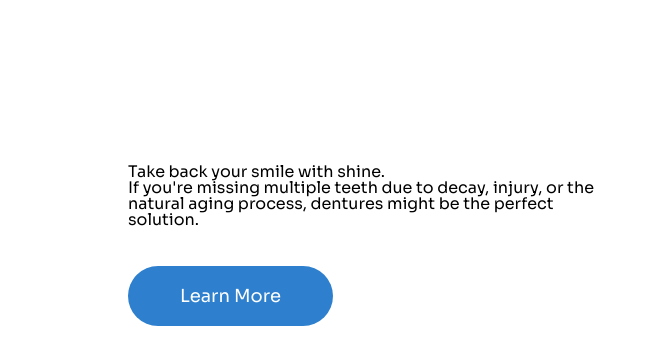
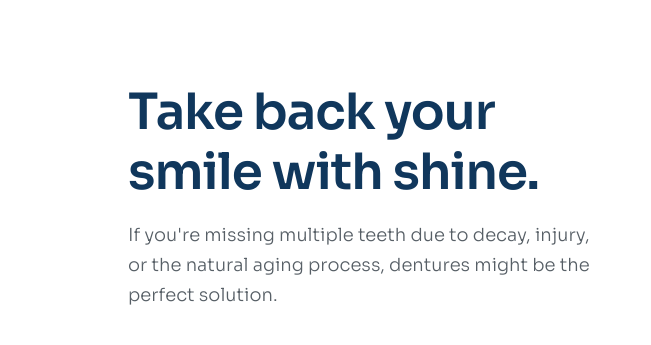
Before and after one commit to POHTranQuocThai/Figma3, a plain HTML site: page index.html in a window 1280 px wide. Shown: the part 2794-3139 px from the top of the page, 629-1280 px from the left. Drawn offline with Linux system fonts and the light colour scheme.

Commit message:
Edit phan about

```diff
--- a/index.html
+++ b/index.html
@@ -186,8 +186,8 @@
                     </div>
                     <!-- about right -->
                     <section class="about-content">
-                        <h2 class="section__heading">Take back your smile with shine.</h2>
-                        <p class="section__desc">If you're missing multiple teeth due to decay, injury, or the natural aging process, dentures might be the perfect solution.</p>
+                        <h2 class="section-heading">Take back your smile with shine.</h2>
+                        <p class="section-desc">If you're missing multiple teeth due to decay, injury, or the natural aging process, dentures might be the perfect solution.</p>
                         <a href="#!" class="btn about-content__btn">Learn More</a>
                     </section>
                 </div>
```
